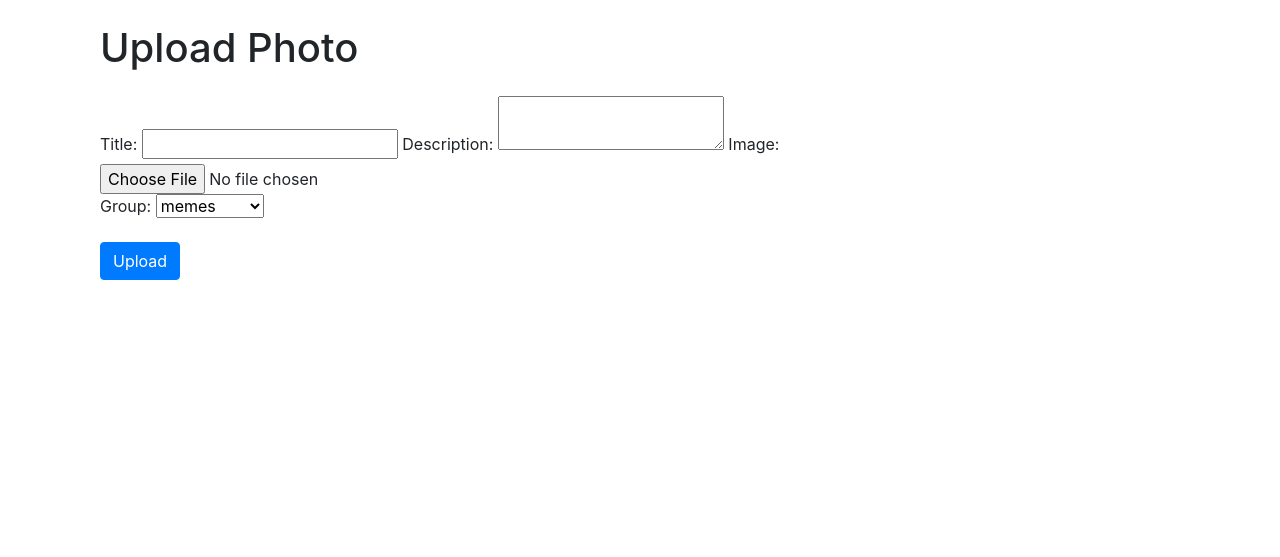
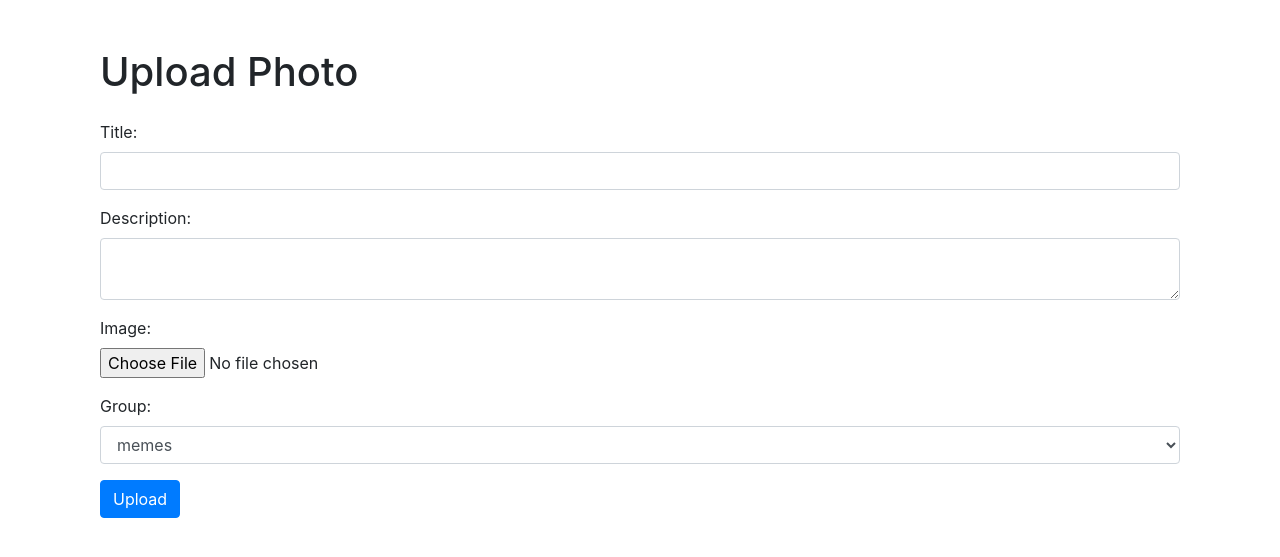
Before and after one commit to BulanMartin/FamilyGallery, a Django app: page /gallery/upload/ in a window 1280 px wide. Shown: the part 56-613 px from the top of the page. Run offline with Django 5.2, Linux system fonts and the light colour scheme; data comes from the database, SQL or seed files in the repository; some libraries are stand-ins or nearby versions.

Commit message:
modify upload view

```diff
--- a/FamilyGallery/gallery_app/templates/gallery/upload.html
+++ b/FamilyGallery/gallery_app/templates/gallery/upload.html
@@ -1,29 +1,34 @@
 {% extends 'base.html' %}
 
 {% block content %}
-<div class="container">
+<div class="container my-5">
     <h1 class="my-4">Upload Photo</h1>
     <form method="post" enctype="multipart/form-data">
         {% csrf_token %}
         <div class="form-group">
+            <label for="title">Title:</label>
+            <input type="text" name="title" class="form-control" id="title" required>
+        </div>
 
-            <label for="title">Title:</label>
-            <input type="text" name="title" required>
+        <div class="form-group">
+            <label for="description">Description:</label>
+            <textarea name="description" class="form-control" id="description"></textarea>
+        </div>
 
-            <label for="description">Description:</label>
-            <textarea name="description"></textarea>
-
+        <div class="form-group">
             <label for="image">Image:</label>
             <input type="file" name="image" class="form-control-file" id="image" required>
+        </div>
 
+        <div class="form-group">
             <label for="group">Group:</label>
-            <select name="group" required>
+            <select name="group" class="form-control" id="group" required>
                 {% for group in groups %}
                     <option value="{{ group.id }}">{{ group.name }}</option>
                 {% endfor %}
             </select>
+        </div>
 
-        </div>
         <button type="submit" class="btn btn-primary">Upload</button>
     </form>
 </div>
```
